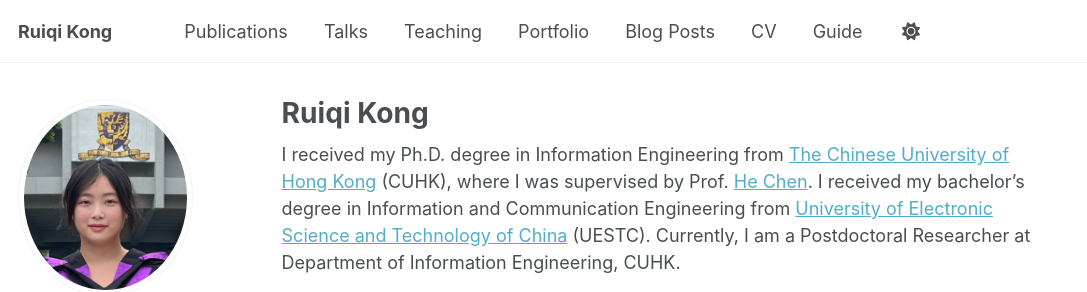
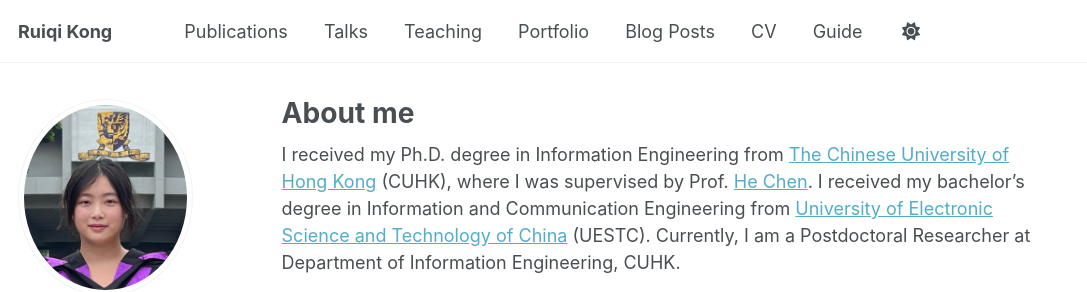
Before and after one commit to Oriseven/Oriseven.github.io, a Jekyll site: the page built from _pages/about.md, in a window 1280 px wide and 900 px high. Shown: the top 292 px of the window, without its empty margins (0-1087 px from the left). Built offline with Jekyll 4.4.1, drawn with Linux system fonts in a browser that asks for light colours; some web fonts are replaced; a script that is not in the unit is left out.

Commit message:
Update about.md

```diff
--- a/_pages/about.md
+++ b/_pages/about.md
@@ -1,6 +1,6 @@
 ---
 permalink: /
-title: "Ruiqi Kong"
+title: "About me"
 author_profile: true
 redirect_from:
   - /about/
```
